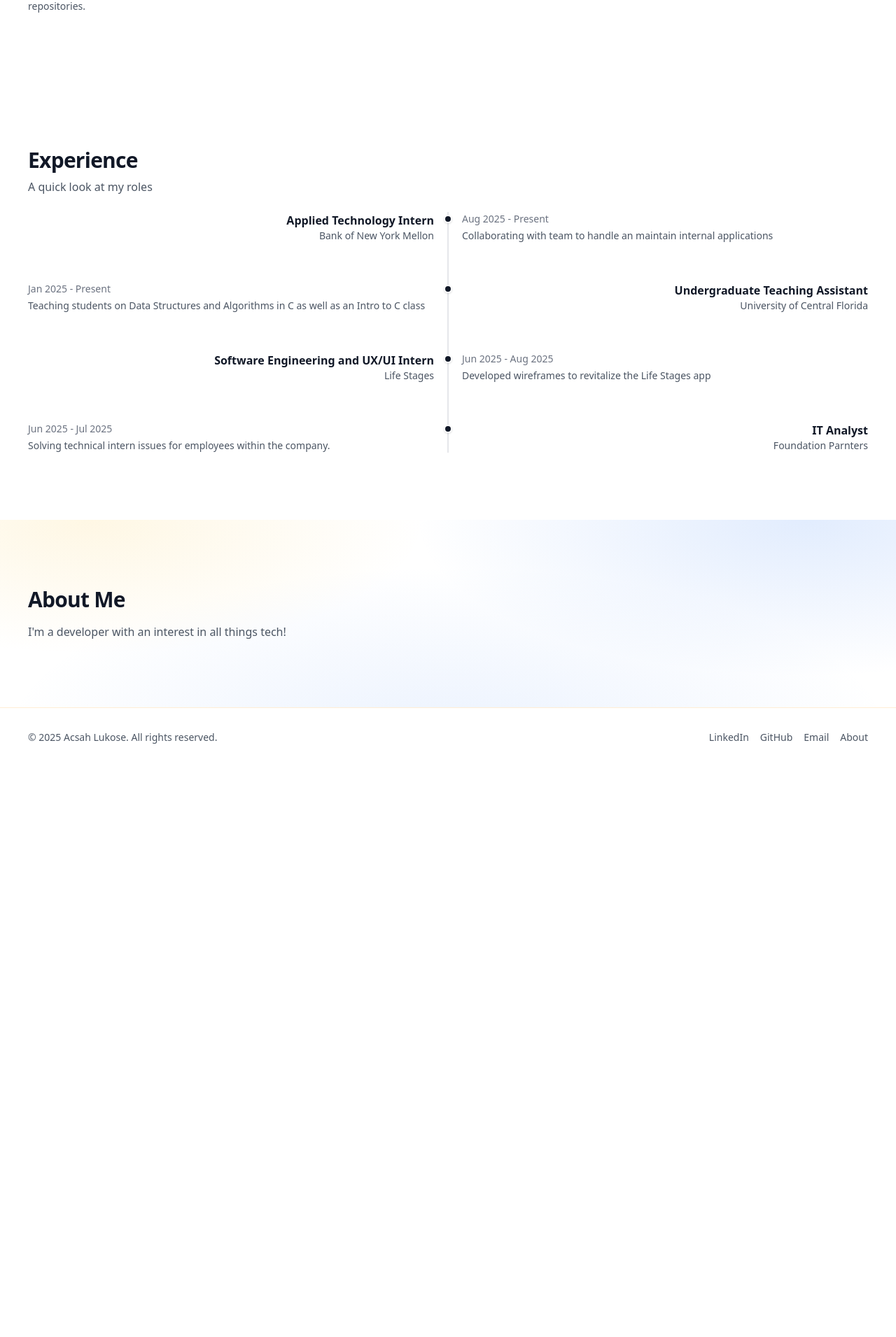
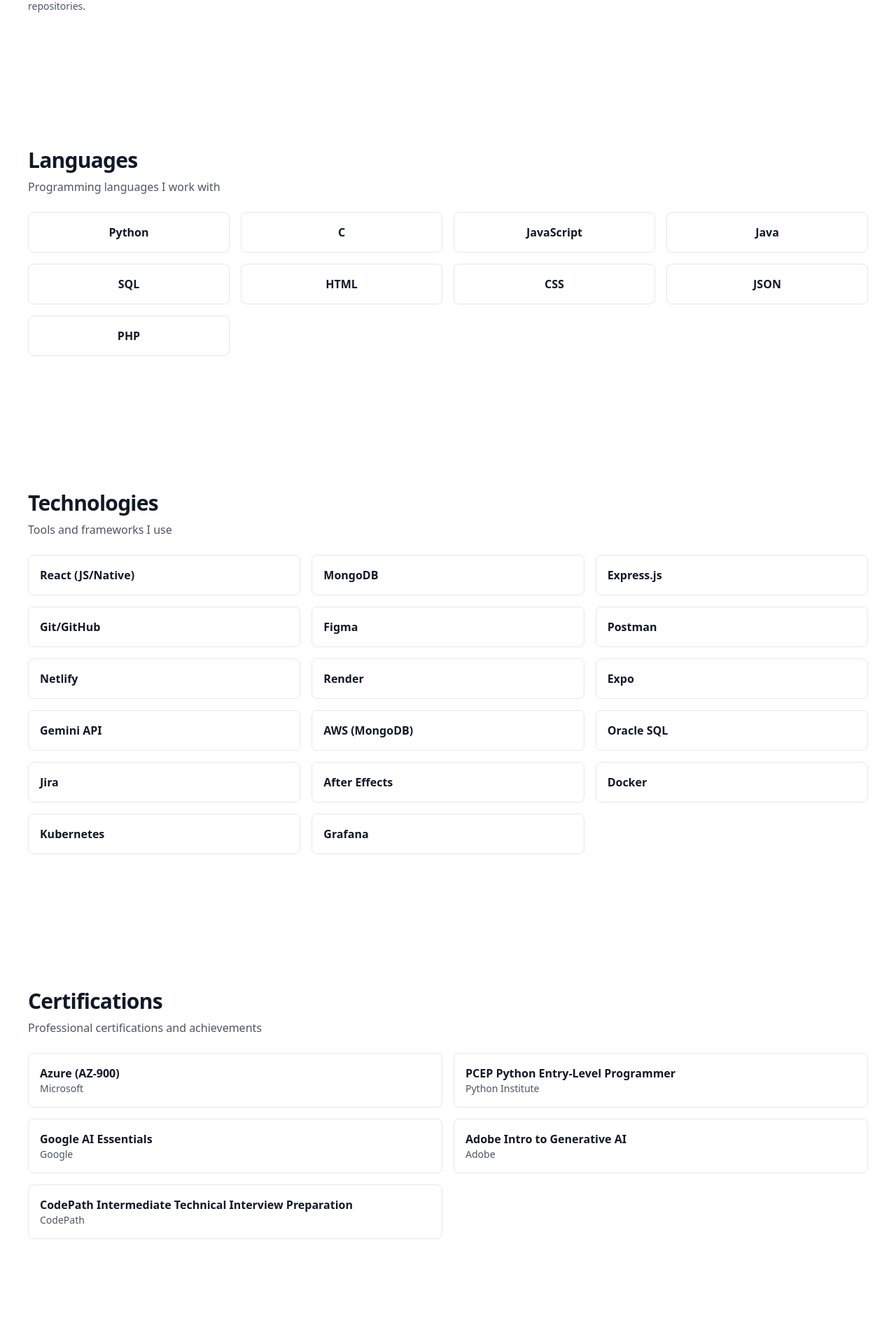
Before and after one commit to acsahl/portfolio, a Next.js app: page / in a window 1280 px wide. Shown: the part 769-2680 px from the top of the page at 70% size. Before the commit the page ends 1865 px from the top, so only its background shows below. Built offline with nearby package versions, Linux system fonts and the light colour scheme.

Commit message:
skills and stuff

```diff
--- a/app/page.tsx
+++ b/app/page.tsx
@@ -33,10 +33,10 @@
                     </Reveal>
                     <Reveal>
                         <a
-                            href="#github"
+                            href="#languages"
                             className="inline-block rounded-md bg-gray-900 px-5 py-3 text-white shadow-sm transition hover:bg-gray-800 hover:shadow-md"
                         >
-                            View GitHub Pins
+                            View My Skills
                         </a>
                     </Reveal>
                 </div>
@@ -74,6 +74,75 @@
                     )}
                 </div>
             </section>
+
+            {/* Languages */}
+            <section id="languages" className="container py-16 md:py-24">
+                <Reveal className="mb-6">
+                    <h2 className="section-title">Languages</h2>
+                    <p className="section-subtitle mt-2">Programming languages I work with</p>
+                </Reveal>
+                <div className="grid gap-4 sm:grid-cols-2 lg:grid-cols-4">
+                    {[
+                        "Python", "C", "JavaScript", "Java", "SQL", "HTML", "CSS", "JSON", "PHP"
+                    ].map((language) => (
+                        <Reveal key={language}>
+                            <div className="rounded-lg border border-gray-200 bg-white p-4 text-center transition hover:border-orange-200 hover:shadow-md">
+                                <h3 className="font-semibold text-gray-900">{language}</h3>
+                            </div>
+                        </Reveal>
+                    ))}
+                </div>
+            </section>
+
+            {/* Technologies */}
+            <section id="technologies" className="container py-16 md:py-24">
+                <Reveal className="mb-6">
+                    <h2 className="section-title">Technologies</h2>
+                    <p className="section-subtitle mt-2">Tools and frameworks I use</p>
+                </Reveal>
+                <div className="grid gap-4 sm:grid-cols-2 lg:grid-cols-3">
+                    {[
+                        "React (JS/Native)", "MongoDB", "Express.js", "Git/GitHub", "Figma", "Postman",
+                        "Netlify", "Render", "Expo", "Gemini API", "AWS (MongoDB)", "Oracle SQL",
+                        "Jira", "After Effects", "Docker", "Kubernetes", "Grafana"
+                    ].map((tech) => (
+                        <Reveal key={tech}>
+                            <div className="rounded-lg border border-gray-200 bg-white p-4 transition hover:border-orange-200 hover:shadow-md">
+                                <h3 className="font-semibold text-gray-900">{tech}</h3>
+                            </div>
+                        </Reveal>
+                    ))}
+                </div>
+            </section>
+
+            {/* Certifications */}
+            <section id="certifications" className="container py-16 md:py-24">
+                <Reveal className="mb-6">
+                    <h2 className="section-title">Certifications</h2>
+                    <p className="section-subtitle mt-2">Professional certifications and achievements</p>
+                </Reveal>
+                <div className="grid gap-4 sm:grid-cols-1 lg:grid-cols-2">
+                    {[
+                        { name: "Azure (AZ-900)", issuer: "Microsoft" },
+                        { name: "PCEP Python Entry-Level Programmer", issuer: "Python Institute" },
+                        { name: "Google AI Essentials", issuer: "Google" },
+                        { name: "Adobe Intro to Generative AI", issuer: "Adobe" },
+                        { name: "CodePath Intermediate Technical Interview Preparation", issuer: "CodePath" }
+                    ].map((cert) => (
+                        <Reveal key={cert.name}>
+                            <div className="rounded-lg border border-gray-200 bg-white p-4 transition hover:border-orange-200 hover:shadow-md">
+                                <div className="flex items-start justify-between">
+                                    <div>
+                                        <h3 className="font-semibold text-gray-900">{cert.name}</h3>
+                                        <p className="text-sm text-gray-600">{cert.issuer}</p>
+                                    </div>
+                                </div>
+                            </div>
+                        </Reveal>
+                    ))}
+                </div>
+            </section>
+
 
             {/* Experience Timeline */}
             <section id="experience" className="container py-16 md:py-24">
```
